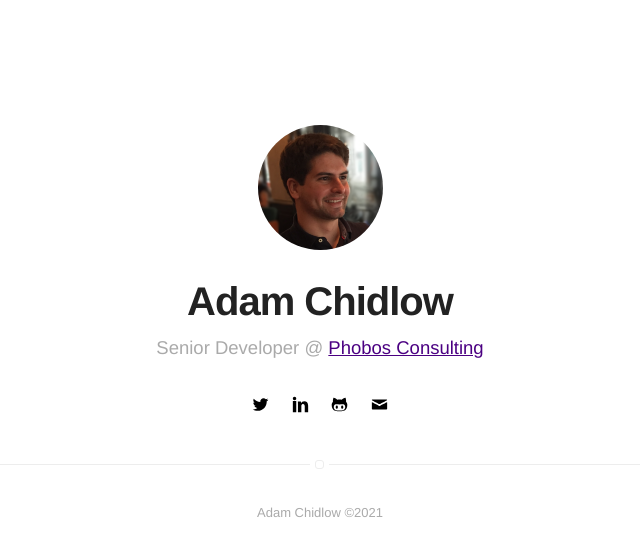
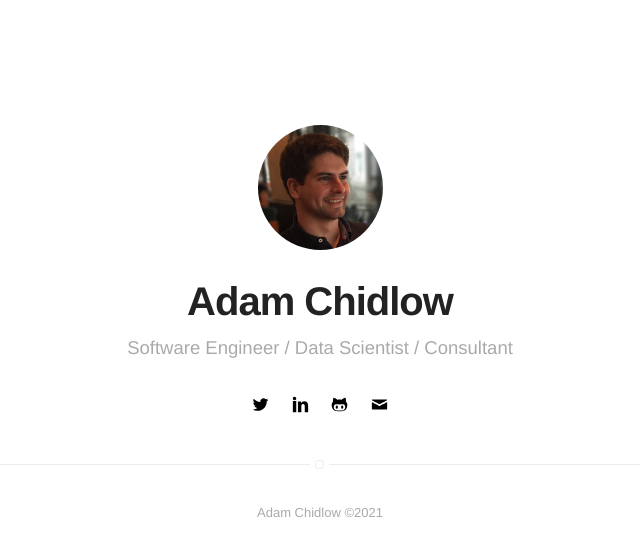
Before and after one commit to achidlow/achidlow.github.io, a Jekyll site: the page built from index.html, in a window 1280 px wide. Shown: the top 556 px of the page, without its empty margins (320-960 px from the left). Built offline with Jekyll 4.4.1, drawn with Linux system fonts in a browser that asks for light colours.

Commit message:
Update tagline

```diff
--- a/_config.yml
+++ b/_config.yml
@@ -1,6 +1,6 @@
 # main text of home
 name: Adam Chidlow
-bio: Senior Developer @ <a href="http://phobos.com.au">Phobos Consulting</a>
+bio: Software Engineer / Data Scientist / Consultant
 
 # twitter summary info
 description: Adam Chidlow is a Software Engineer / Data Scientist based in Perth, Western Australia
```
